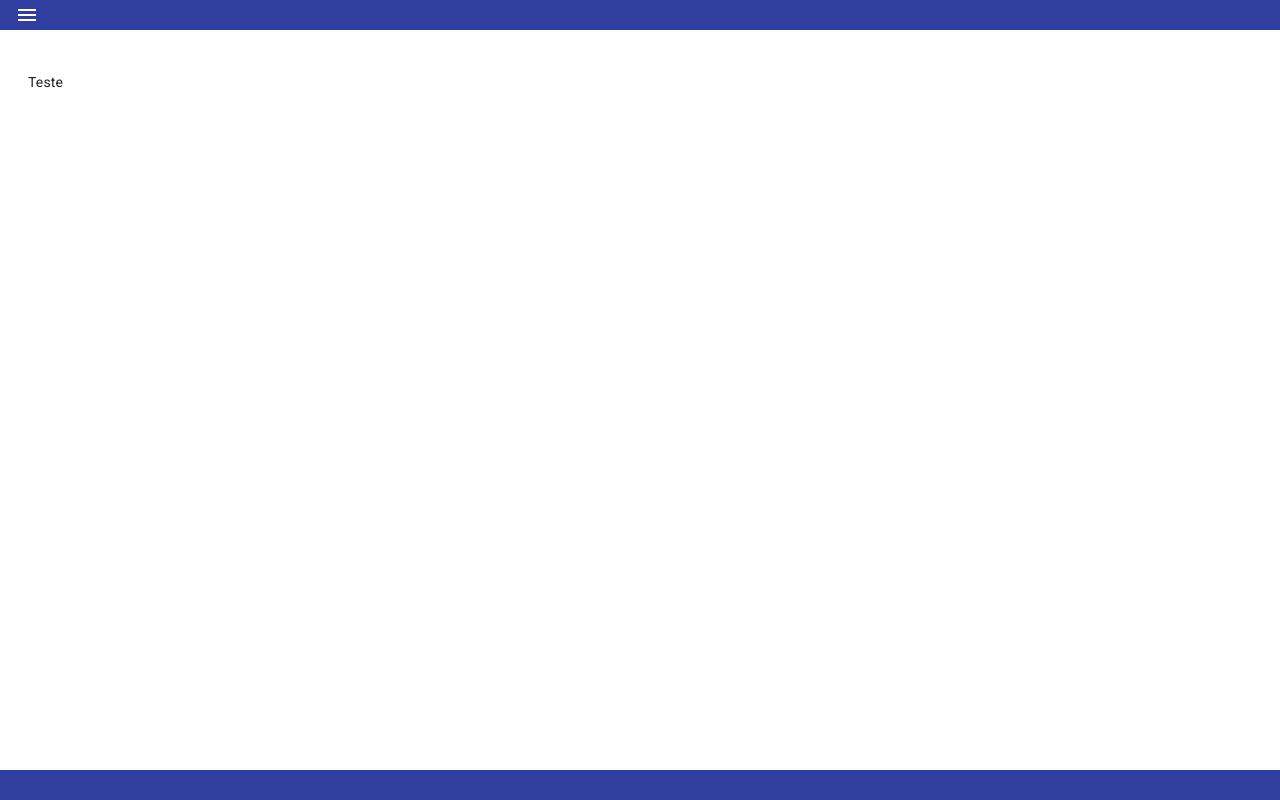
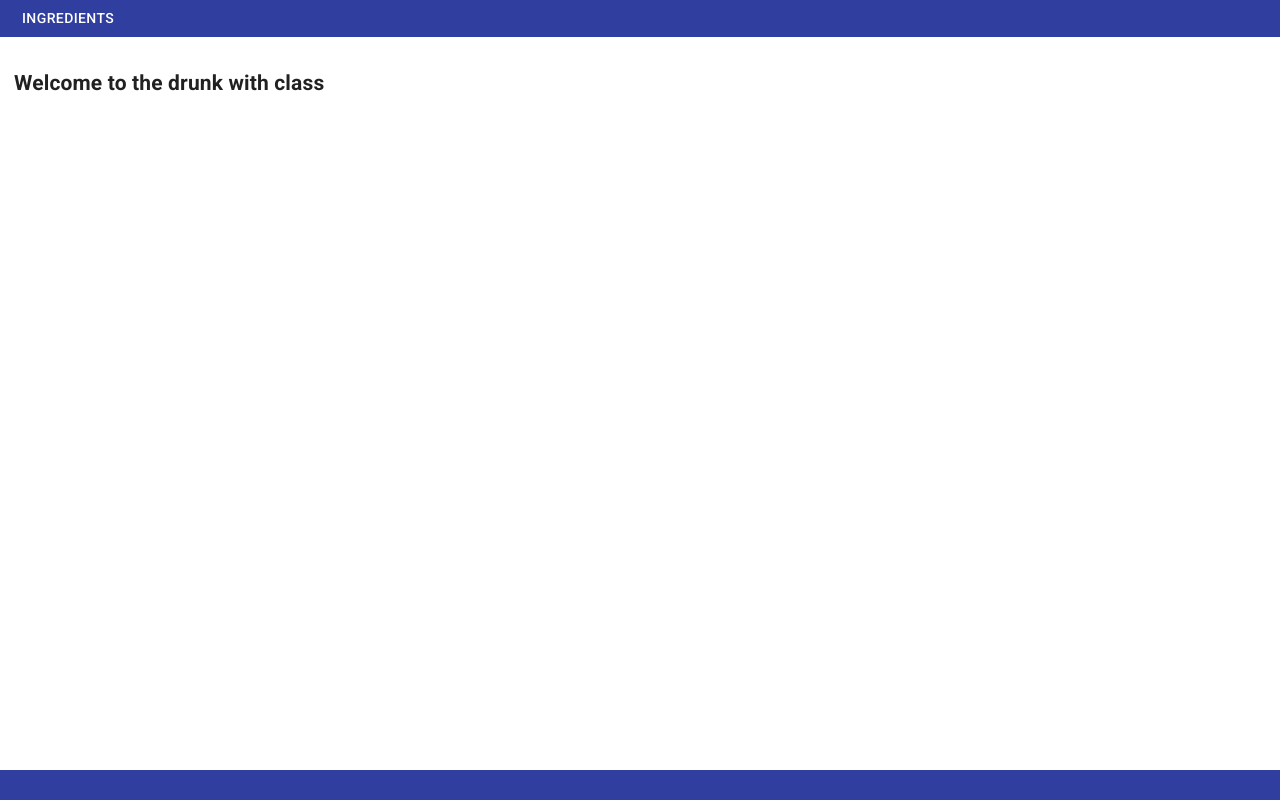
Before and after one commit to danilloromano/openfinReact, a React (Create React App) app: page / in a window 1280 px wide. Built offline with nearby package versions, Linux system fonts and the light colour scheme.

Commit message:
ideia de bebidas

```diff
--- a/src/components/atoms/container/container-styles.js
+++ b/src/components/atoms/container/container-styles.js
@@ -4,21 +4,9 @@ const constainerStyles = makeStyles((theme) => ({
     content: {
         display: 'flex',
         width: '100%',
-        padding: '2em',
+        padding: '1em',
         backgroundColor: theme.background.main,
-        transition: theme.transitions.create('margin', {
-            easing: theme.transitions.easing.sharp,
-            duration: theme.transitions.duration.leavingScreen,
-        }),
-        marginLeft: '-200px'
     },
-    contentShift: {
-        transition: theme.transitions.create('margin', {
-          easing: theme.transitions.easing.easeOut,
-          duration: theme.transitions.duration.enteringScreen,
-        }),
-        marginLeft: 0,
-      },
 }))
 
 export default constainerStyles
--- /dev/null
+++ b/src/components/molecoles/Menu/index.js
@@ -0,0 +1,78 @@
+import React from 'react';
+import Button from '@material-ui/core/Button';
+import ClickAwayListener from '@material-ui/core/ClickAwayListener';
+import Grow from '@material-ui/core/Grow';
+import Paper from '@material-ui/core/Paper';
+import Popper from '@material-ui/core/Popper';
+import MenuItem from '@material-ui/core/MenuItem';
+import MenuList from '@material-ui/core/MenuList';
+import styles from './styles';
+
+const Menu = () => {
+    const classes = styles();
+
+    const [open, setOpen] = React.useState(false);
+    const anchorRef = React.useRef(null);
+
+    const handleToggle = () => {
+        setOpen((prevOpen) => !prevOpen);
+    };
+
+    const handleClose = (event) => {
+        if (anchorRef.current && anchorRef.current.contains(event.target)) {
+            return;
+        }
+        setOpen(false);
+    };
+
+    function handleListKeyDown(event) {
+        if (event.key === 'Tab') {
+            event.preventDefault();
+            setOpen(false);
+        }
+    }
+
+    // return focus to the button when we transitioned from !open -> open
+    const prevOpen = React.useRef(open);
+    React.useEffect(() => {
+        if (prevOpen.current === true && open === false) {
+            anchorRef.current.focus();
+        }
+
+        prevOpen.current = open;
+    }, [open]);
+
+    return (
+        <div className={classes.root}>
+            <div>
+                <Button
+                    ref={anchorRef}
+                    aria-controls={open ? 'menu-list-grow' : undefined}
+                    aria-haspopup="true"
+                    className={classes.button}
+                    onClick={handleToggle}
+                >
+                    Ingredients
+                </Button>
+                <Popper open={open} anchorEl={anchorRef.current} role={undefined} transition disablePortal>
+                    {({ TransitionProps, placement }) => (
+                        <Grow
+                            {...TransitionProps}
+                            style={{ transformOrigin: placement === 'bottom' ? 'center top' : 'center bottom' }}
+                        >
+                            <Paper>
+                                <ClickAwayListener onClickAway={handleClose}>
+                                    <MenuList autoFocusItem={open} id="menu-list-grow" onKeyDown={handleListKeyDown}>
+                                        <MenuItem onClick={handleClose}>Vodka</MenuItem>
+                                    </MenuList>
+                                </ClickAwayListener>
+                            </Paper>
+                        </Grow>
+                    )}
+                </Popper>
+            </div>
+        </div>
+    );
+}
+
+export default Menu;
--- /dev/null
+++ b/src/components/molecoles/Menu/styles.js
@@ -0,0 +1,17 @@
+import { makeStyles } from '@material-ui/core/styles';
+
+const styles = makeStyles((theme) => ({
+    root: {
+        display: 'flex',
+        padding: '0 1em',
+        backgroundColor: theme.palette.primary.main
+      },
+      paper: {
+        marginRight: theme.spacing(2),
+      },
+      button: {
+          color: theme.palette.primary.contrastText
+      }
+}));
+
+export default styles
--- a/src/components/organisms/page-wrapper/page-wrapper-styles.js
+++ b/src/components/organisms/page-wrapper/page-wrapper-styles.js
@@ -3,5 +3,6 @@ import styled from 'styled-components'
 export const Wrapper = styled.main`
   display: flex;
   height: calc(100vh - 60px);
+  width: 100vw;
   box-sizing: border-box;
 `;
--- a/src/components/organisms/page-wrapper/page-wrapper.js
+++ b/src/components/organisms/page-wrapper/page-wrapper.js
@@ -2,8 +2,7 @@ import React from 'react'
 import { ThemeProvider } from '@material-ui/core/styles';
 import { Wrapper } from './page-wrapper-styles';
 
-import HeaderMenu from '../../molecoles/Header-Menu/header-menu'
-import MyDrawer from '../../molecoles/Drawer/drawer'
+import Menu from '../../molecoles/Menu/index'
 import Footer from '../../molecoles/Footer/footer'
 import MyTheme from '../../../theme/theme'
 import Container from '../../atoms/container/container'
@@ -11,9 +10,8 @@ import Container from '../../atoms/container/container'
 const PageWrapper = (props) => {
     return (
         <ThemeProvider theme={MyTheme}>
-            <HeaderMenu />
+            <Menu />
             <Wrapper>
-                <MyDrawer />
                 <Container >
                     {props.children}
                 </Container>
--- a/src/components/pages/home.js
+++ b/src/components/pages/home.js
@@ -1,13 +1,11 @@
 import React from 'react'
 import PageWrapper from '../organisms/page-wrapper/page-wrapper'
 
-const Home = () =>  {
+const Home = () => {
     return (
-        <>
-            <PageWrapper>
-                <p>Teste</p>
-            </PageWrapper>
-        </>
+        <PageWrapper>
+            <h1>Welcome to the drunk with class</h1>
+        </PageWrapper>
     )
 }
 
```
